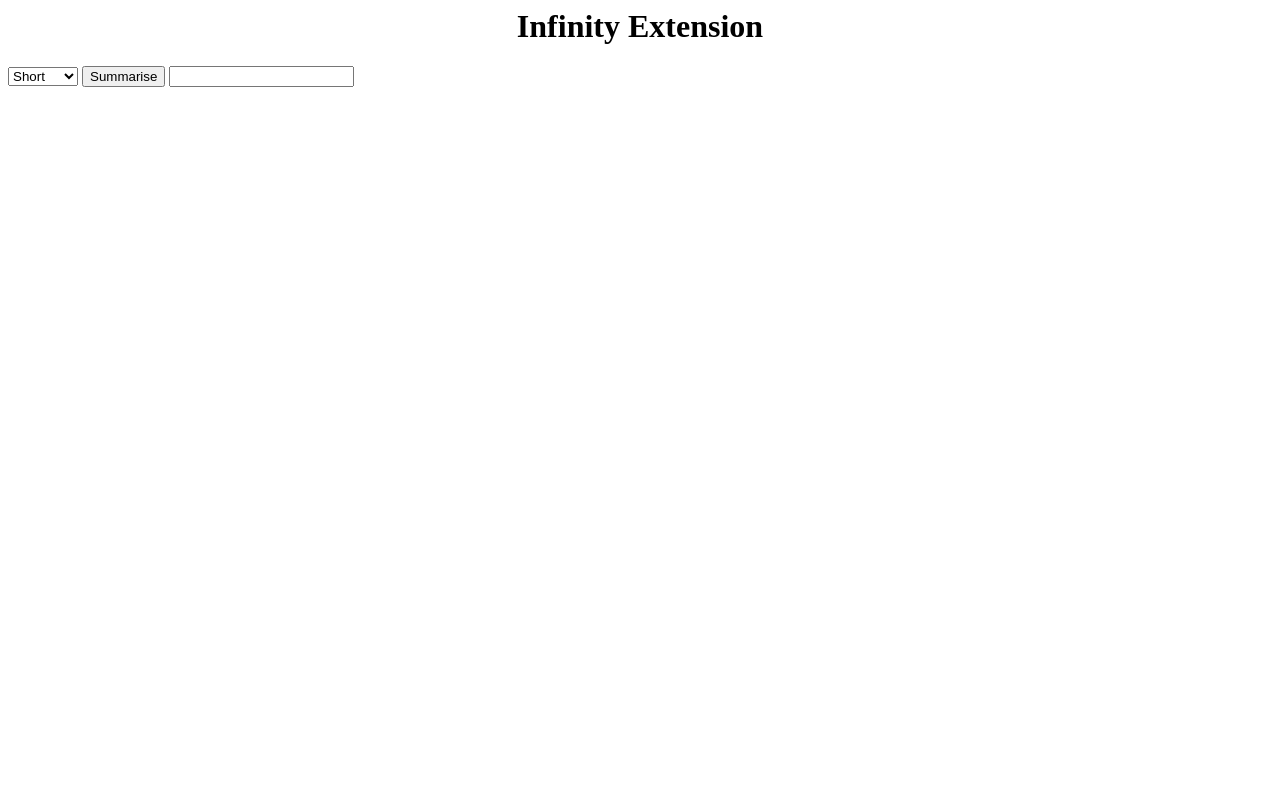
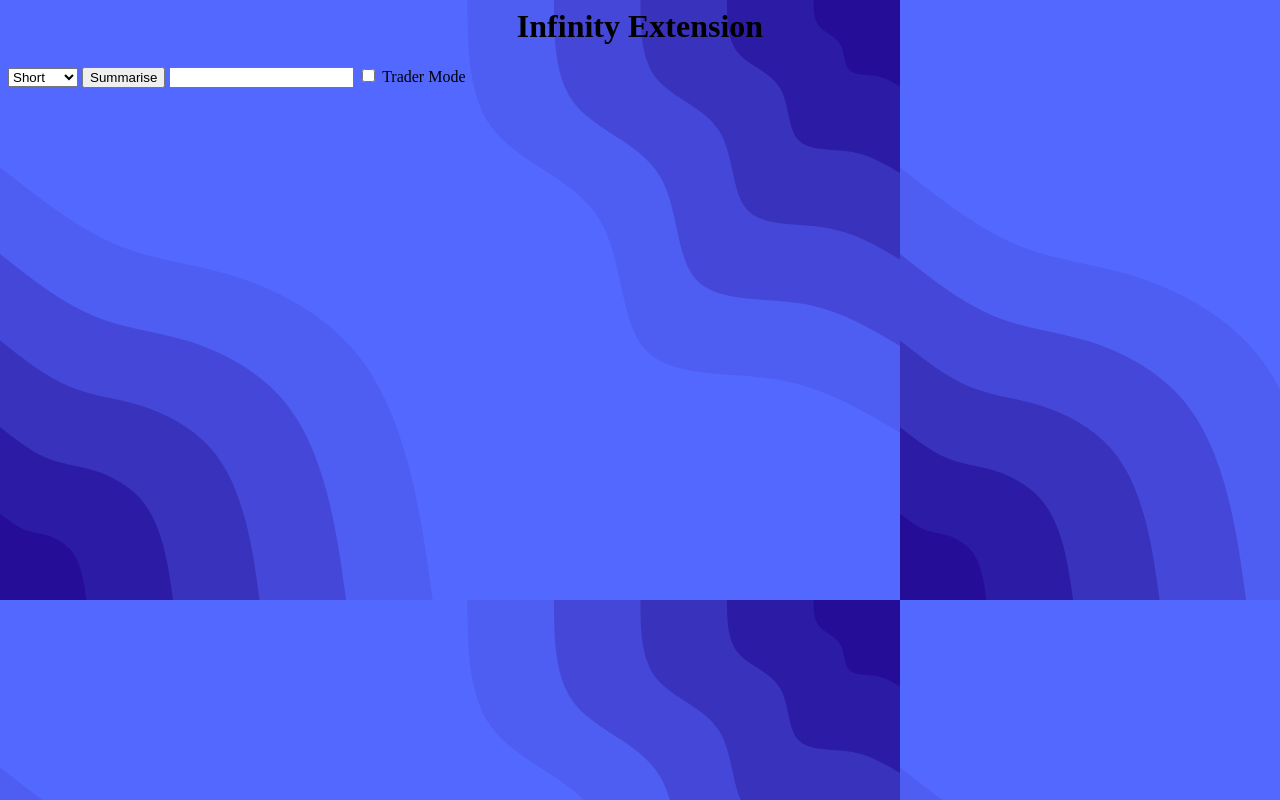
Before and after one commit to willwoodward/durhack-2023, a browser extension: page extension/hello.html in a window 1280 px wide. Drawn offline with Linux system fonts and the light colour scheme.

Commit message:
Logo fixed

```diff
--- a/extension/hello.html
+++ b/extension/hello.html
@@ -14,6 +14,10 @@
     <button id="summarise">Summarise</button>
     <input type="text" id="">
     <script src="index.js"></script>
+
+    <input type="checkbox" id="trader_mode">
+    <label for="trader_mode"> Trader Mode</label>
+
 </body>
 
 </html>
--- a/extension/styles.css
+++ b/extension/styles.css
@@ -1,5 +1,6 @@
 body {
   min-width:300px;
+  background-image: url("images/blob-scene-haikei.svg");
 }
 #heading1{
   text-align: center;
```
Also changed, not shown: extension/images/blob-scene-haikei.png (added), extension/images/blob-scene-haikei.svg (added), extension/manifest.json.
